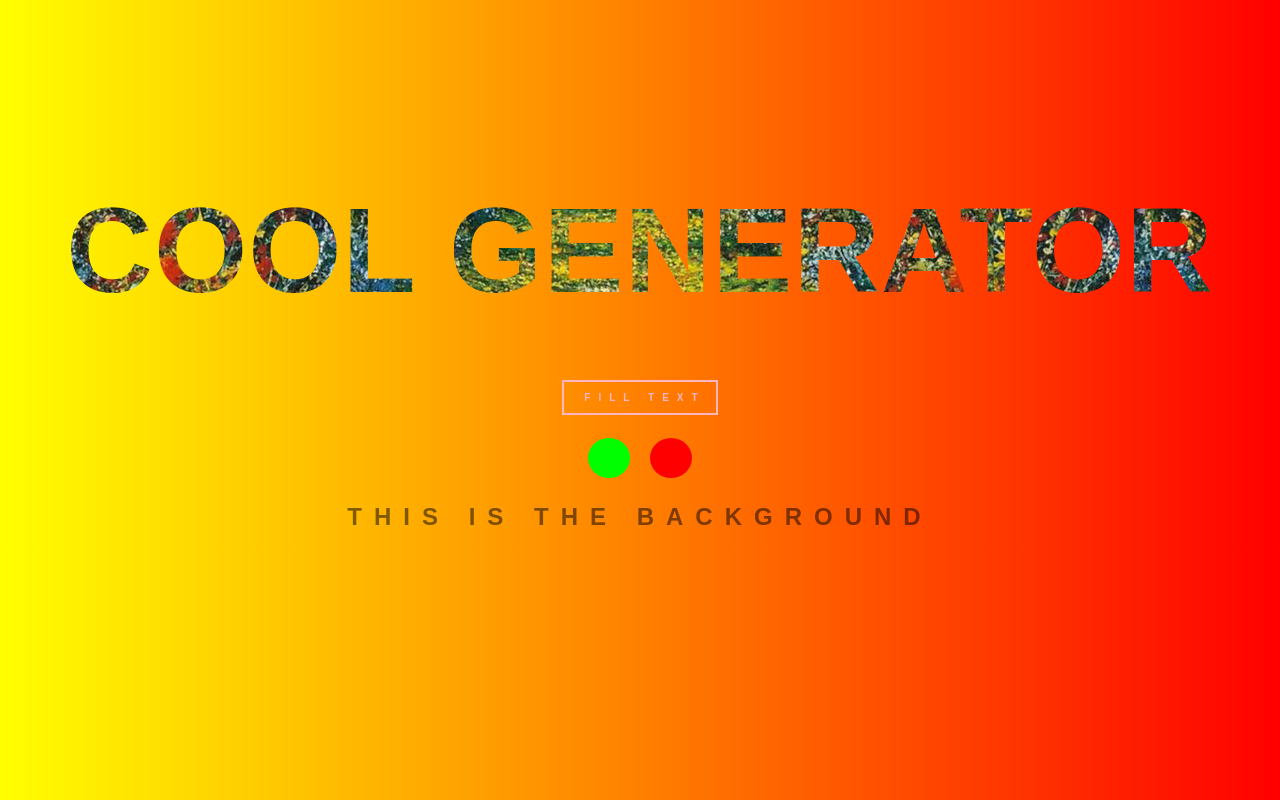
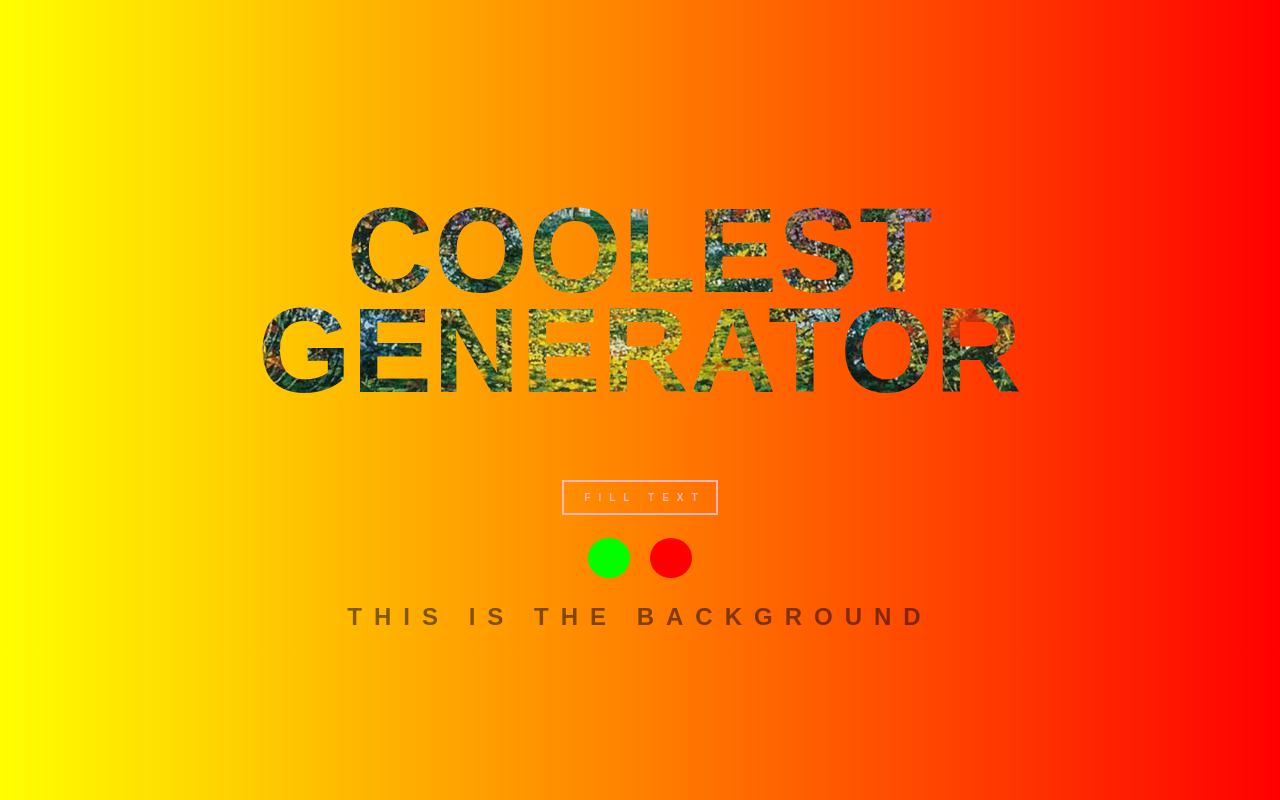
Before and after one commit to Alltimers/background-generator, a plain HTML site: page index.html in a window 1280 px wide. Drawn offline with nearby package versions, Linux system fonts and the light colour scheme.

Commit message:
changed the name again

```diff
--- a/index.html
+++ b/index.html
@@ -8,7 +8,7 @@
 </head>
 <body id="gradient">
 	<div class="container">
-		<h1 id="image" class="title">Cool Generator</h1>
+		<h1 id="image" class="title">Coolest Generator</h1>
 		<label for="file-upload" class="custom-file-upload">Fill Text</label>
 		<input id="file-upload" type="file"/>
 		<input class="button"  type='file' id='getval' name="background-image" />
```
